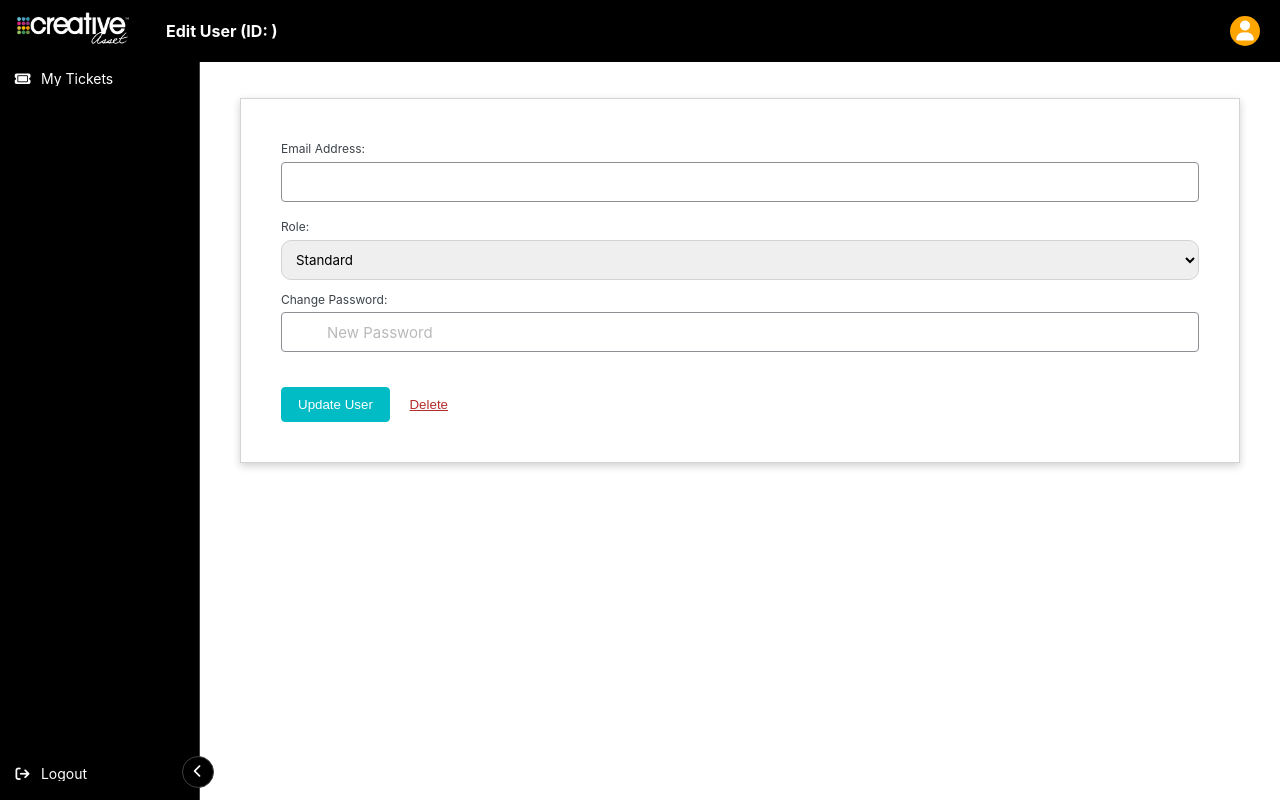
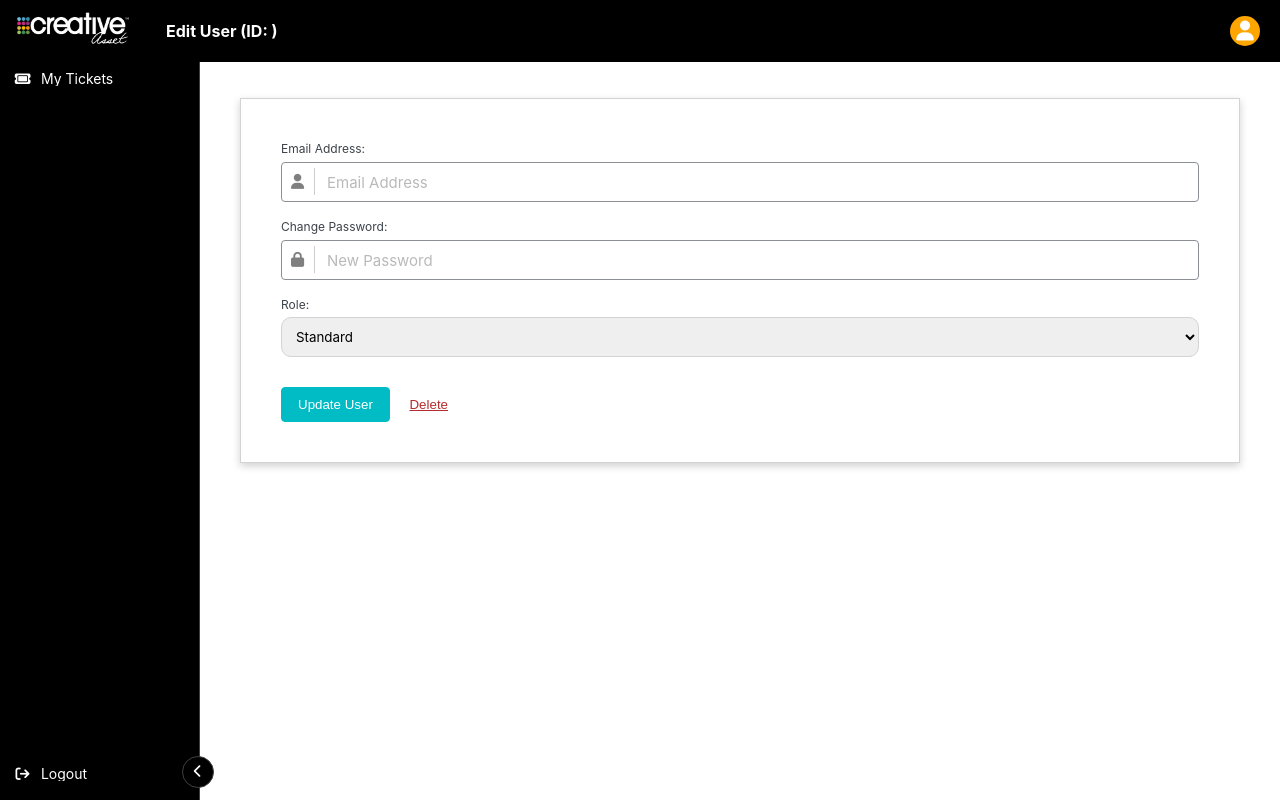
Before and after one commit to dhedley9/python-flask-support-ticket-portal, a Python web app: template templates/portal/user.html in a window 1280 px wide. Run offline with Jinja, Linux system fonts and the light colour scheme; the template is opened without the code that fills it, so the values that code supplies are empty; some libraries are stand-ins or nearby versions.

Commit message:
EDITS: Updated edit user form to use icon form fields

```diff
--- a/templates/portal/user.html
+++ b/templates/portal/user.html
@@ -8,8 +8,23 @@
     <form class="ticket-update" method="post" action="{{ url_for( 'portal.handler_edit_user' ) }}">
 
         <div class="form-field">
-            <label for="email">Email Address:</label>
-            <input type="text" id="email" name="email" required="required" value="{{ user.email }}">
+            <label for="eamil">Email Address:</label>
+
+            <div class="icon">
+                <i class="fa-solid fa-user"></i>
+            </div>
+
+            <input type="text" id="email" name="email" value="{{ user.email }}" required="required" placeholder="Email Address">
+        </div>
+
+        <div class="form-field">
+            <label for="current_password">Change Password:</label>
+
+            <div class="icon">
+                <i class="fa-solid fa-lock"></i>
+            </div>
+
+            <input type="password" id="password" name="password" spellcheck="false" placeholder="New Password">
         </div>
 
         <div class="form-field">
@@ -18,11 +33,6 @@
                 <option value="standard" {% if user.role == 'standard' %} selected="selected" {% endif %}>Standard</option>
                 <option value="administrator" {% if user.role == 'administrator' %} selected="selected" {% endif %}>Administrator</option>
             </select>
-        </div>
-
-        <div class="form-field">
-            <label for="password">Change Password:</label>
-            <input type="password" id="password" name="password" value="" placeholder="New Password">
         </div>
 
         <div class="ticket-update__actions">
```
